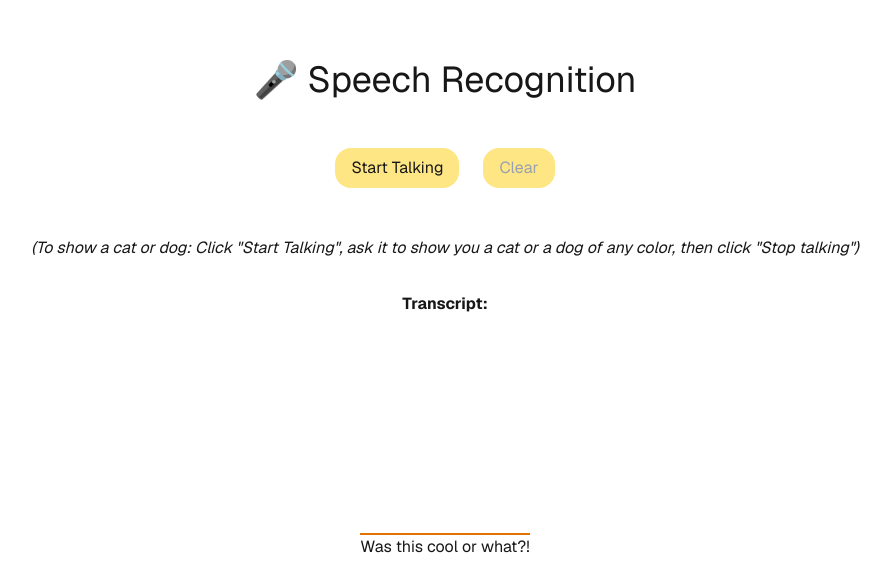
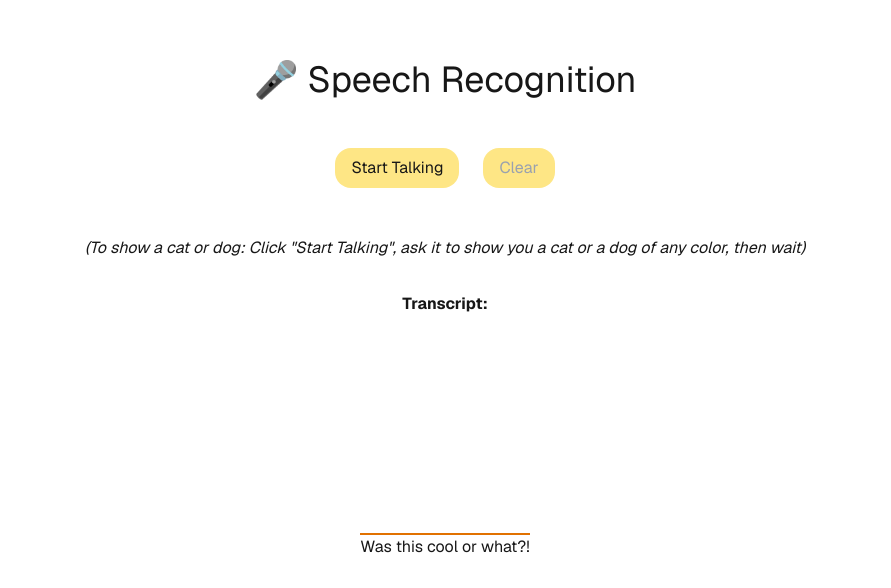
Before and after one commit to e11hzn/speech-recognition-app, a Next.js app: page / in a window 1280 px wide. Shown: the part 212-800 px from the top of the page, without its empty margins (195-1086 px from the left). Built offline with nearby package versions, Linux system fonts and the light colour scheme.

Commit message:
feat: update hint text

```diff
--- a/src/app/page.tsx
+++ b/src/app/page.tsx
@@ -109,7 +109,7 @@ export default function Home() {
           </Button>
         </div>
         <p className="italic">
-          (To show a cat or dog: Click &quot;Start Talking&quot;, ask it to show you a cat or a dog of any color, then click &quot;Stop talking&quot;)
+          (To show a cat or dog: Click &quot;Start Talking&quot;, ask it to show you a cat or a dog of any color, then wait)
         </p>
         <div className="max-w-xl mx-auto text-left">
           <h2 className="font-bold">Transcript:</h2>
```
